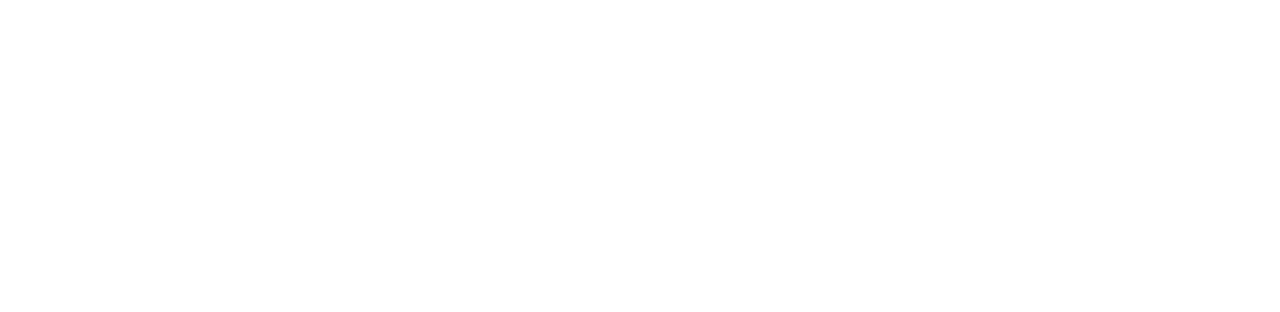
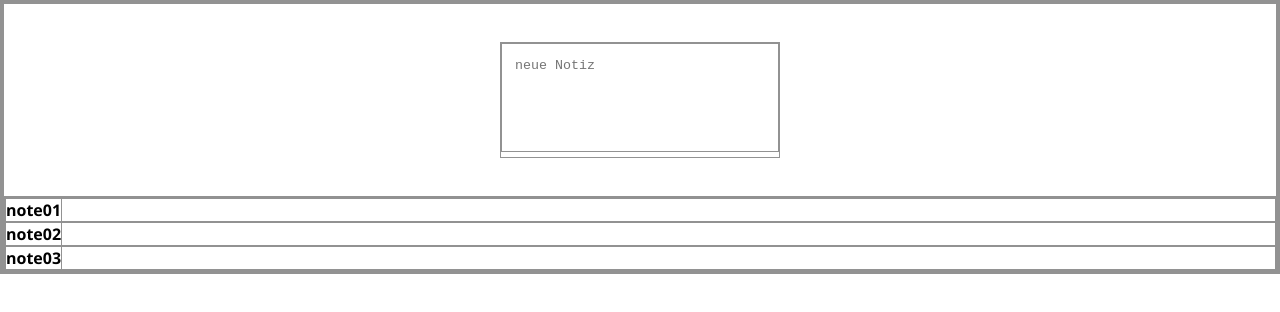
Before and after one commit to rouvenkramer/Modul-07---Notizen-App-NEU, a plain HTML site: page index.html in a window 1280 px wide. Drawn offline with Linux system fonts and the light colour scheme.

Commit message:
render function und input aufgesetzt

```diff
--- a/index.html
+++ b/index.html
@@ -1,5 +1,6 @@
 <!DOCTYPE html>
 <html lang="en">
+
 <head>
     <meta charset="UTF-8">
     <meta name="viewport" content="width=device-width, initial-scale=1.0">
@@ -7,9 +8,35 @@
 
     <script src="./script.js"></script>
     <link rel="stylesheet" href="./style.css">
+</head>
 
-</head>
-<body>
+
+<body onload="render()">
+
+    <main>
+
+
+        <section id="input" class="input">
+
+            <div id="inputBox" class="inputBox">
+
+                <textarea  id="newNoteText"  placeholder="neue Notiz"></textarea>
+
+
+            </div>
+
+
+        </section>
+
+        <section id="content">
+
+
+
+        </section>
+
+
+    </main>
 
 </body>
+
 </html>
--- a/script.js
+++ b/script.js
@@ -0,0 +1,26 @@
+
+//GLOBAL VARIABLES//
+
+let notes = ['note01', 'note02', 'note03'];
+
+
+function render() {
+
+    let content = document.getElementById('content');
+    content.innerHTML = ``;
+
+    for (let i = 0; i < notes.length; i++) {
+        const note = notes[i];
+
+        content.innerHTML += `
+
+            <div class="note">
+
+                <b>${note}</b>
+
+            </div>
+
+
+`;
+    }
+}
--- a/style.css
+++ b/style.css
@@ -0,0 +1,30 @@
+
+/*mark all divs with border*/
+
+* {
+    border: 1px solid #929292;
+}
+
+body {
+    font-family: 'Segoe UI', Tahoma, Geneva, Verdana, sans-serif;
+    margin: 0;
+}
+
+
+.input {
+
+    box-sizing: border-box;
+    padding:3%;
+
+    display: flex;
+    flex-direction: column;
+    justify-content: center;
+    align-items: center;
+}
+
+#newNoteText {
+    padding: 1em;
+    width:250px;
+    height:80px;
+    resize:none;
+}
```
